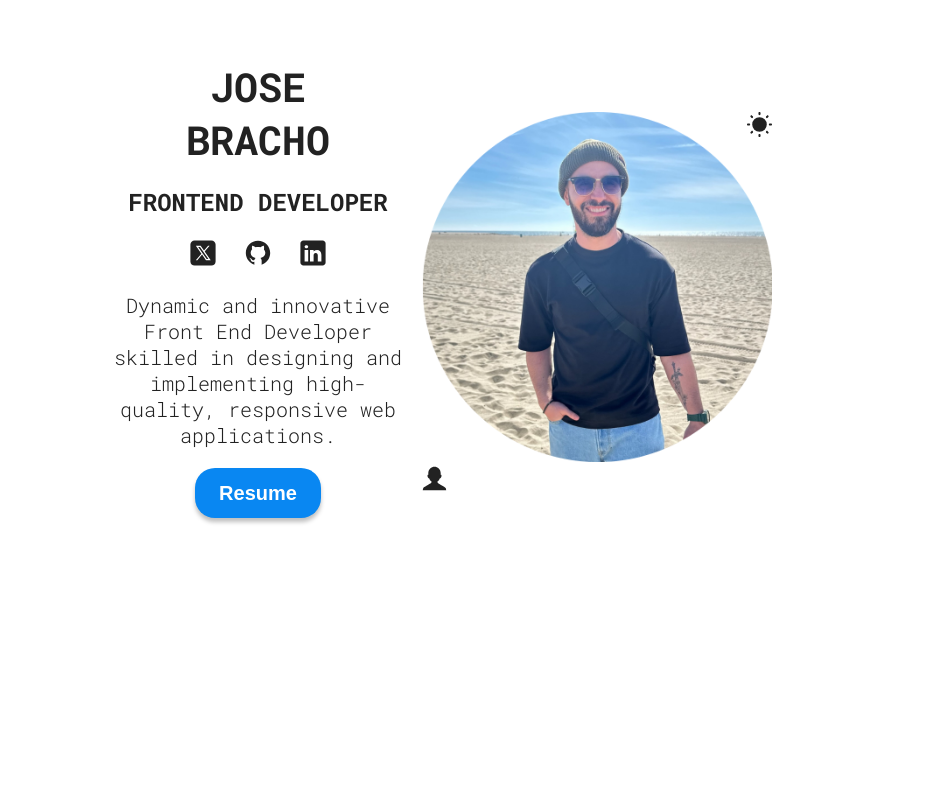
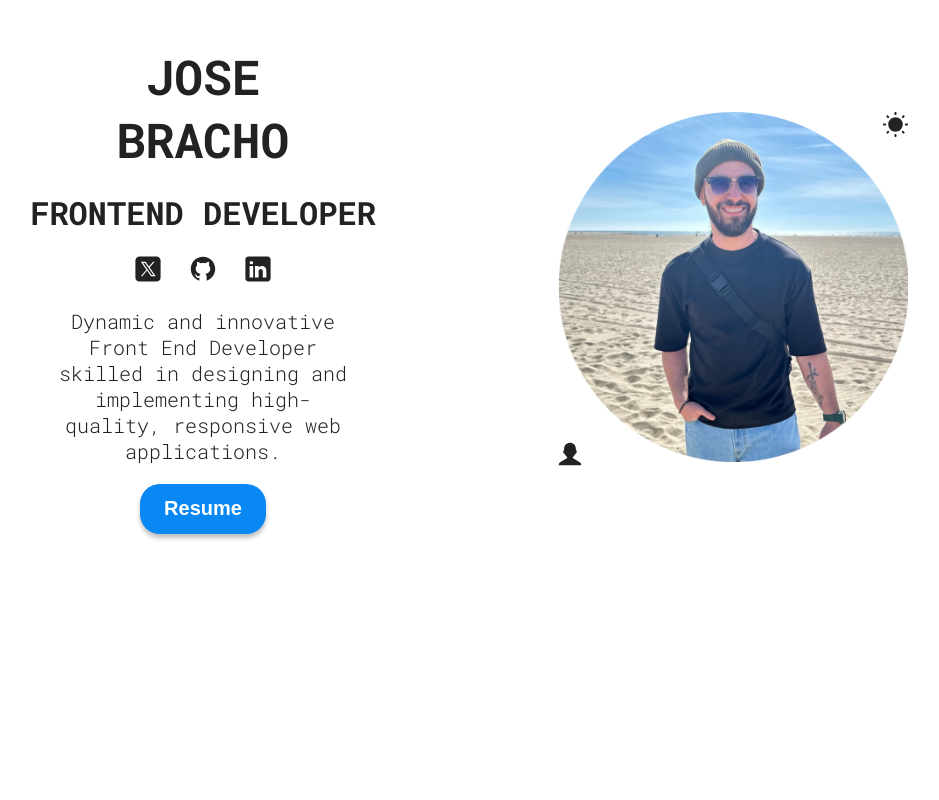
Before and after one commit to josejbracho/portfolio, a React (Vite) app: page / in a window 1280 px wide. Shown: the part 111-911 px from the top of the page, without its empty margins (197-1136 px from the left). Built offline with nearby package versions, Linux system fonts and the light colour scheme.

Commit message:
feat: css improvements for mode switch

```diff
--- a/src/App.css
+++ b/src/App.css
@@ -15,9 +15,8 @@
   --footer-text-color: #888;
   --font-family: "Roboto Mono", monospace;
   --font-family-2: "Rubik", monospace;
-  /* TODO: define values */
   --h1-font-size: 32px;
-  --h2-font-size: 20px;
+  --h3-font-size: 20px;
   --p-font-size: 16px;
   --scale: 0.875;
 }
@@ -36,7 +35,7 @@
   --font-family: "Press Start 2P", monospace;
   --font-family-2: "KongText", monospace;
   --h1-font-size: calc(32px * var(--scale));
-  --h2-font-size: calc(20px * var(--scale));
+  --h3-font-size: calc(20px * var(--scale));
   --p-font-size: calc(16px * var(--scale));
 }
 
@@ -45,16 +44,16 @@
 @media (min-width: 768px) {
   :root {
     --h1-font-size: 2.5rem;
-    --h2-font-size: 2rem;
     --h3-font-size: 1.75rem;
+    --p-font-size: 1rem;
   }
 }
 
 @media (min-width: 1024px) {
   :root {
     --h1-font-size: 3rem;
-    --h2-font-size: 2.5rem;
     --h3-font-size: 2rem;
+    --p-font-size: 1.25rem;
   }
 }
 
@@ -93,7 +92,7 @@ h2 {
 
 h2,
 h3 {
-  font-size: var(--h2-font-size);
+  font-size: var(--h3-font-size);
 }
 
 h1 {
@@ -119,14 +118,14 @@ p {
     gap: 100px;
   }
   h1 {
-    font-size: 40px;
+    font-size: var(--h1-font-size);
   }
   h2,
   h3 {
-    font-size: 24px;
+    font-size: var(--h3-font-size);
   }
   p {
-    font-size: 20px;
+    font-size: var(--p-font-size);
   }
 
   .sectionTitle {
@@ -138,7 +137,7 @@ p {
       gap: 200px;
     }
     h1 {
-      font-size: 48px;
+      font-size: var(--h1-font-size);
     }
 
     .sectionTitle {
--- a/src/App.tsx
+++ b/src/App.tsx
@@ -2,14 +2,14 @@ import "./App.css";
 import Contact from "./sections/Contact/Contact";
 import Footer from "./sections/Footer/Footer";
 import Hero from "./sections/Hero/Hero";
-// import Projects from "./sections/Projects/Projects";
+import Projects from "./sections/Projects/Projects";
 import Skills from "./sections/Skills/Skills";
 
 function App() {
   return (
     <>
       <Hero />
-      {/* <Projects /> */}
+      <Projects />
       <Skills />
       <Contact />
       <Footer />
--- a/src/sections/Hero/Hero.tsx
+++ b/src/sections/Hero/Hero.tsx
@@ -22,9 +22,9 @@ function Hero() {
   const svgFill = theme === Theme.LIGHT ? "#222" : "#fff";
   const modeIcon =
     mode === Theme.NORMAL ? (
-      <NormalIcon fill={svgFill} />
+      <NormalIcon fill={svgFill} className={styles.mode} onClick={toggleMode} />
     ) : (
-      <PixelIcon fill={svgFill} />
+      <PixelIcon fill={svgFill} className={styles.mode} onClick={toggleMode} />
     );
   const twitterIcon = theme === Theme.LIGHT ? twitterLight : twitterDark;
   const githubIcon = theme === Theme.LIGHT ? githubLight : githubDark;
@@ -45,9 +45,7 @@ function Hero() {
           alt="Color mode icon"
           onClick={toggleTheme}
         />
-        <div className={styles.mode} onClick={toggleMode}>
-          {modeIcon}
-        </div>
+        {modeIcon}
       </div>
       <div className={styles.info}>
         <h1>
--- a/src/sections/Hero/HeroStyles.module.css
+++ b/src/sections/Hero/HeroStyles.module.css
@@ -55,6 +55,8 @@
 
 .themeModeContainer {
   position: relative;
+  max-width: max-content;
+  align-self: center;
 }
 
 .theme {
@@ -70,7 +72,10 @@
 .mode {
   position: absolute;
   left: 0;
+  bottom: 0;
   width: 25px;
+  height: 24px;
+  width: 24px;
 }
 
 .mode:hover {
@@ -79,6 +84,7 @@
 
 .description {
   max-width: 24ch;
+  align-self: center;
 }
 
 .info {
@@ -97,6 +103,10 @@
       max-width: 350px;
       width: 350px;
     }
+
+    .info {
+      min-width: 450px;
+    }
   }
 }
 
--- a/src/sections/Skills/SkillsStyles.module.css
+++ b/src/sections/Skills/SkillsStyles.module.css
@@ -20,12 +20,17 @@
   align-self: center;
   flex-wrap: wrap;
   row-gap: 40px;
+  gap: 10px;
   max-width: 26ch;
+
+  p {
+    margin-bottom: 0;
+  }
 }
 
 hr {
   width: 100px;
-  height: 1px;
+  height: 1px !important;
   border: none;
   background-color: var(--text-color);
   margin: 30px auto;
```
